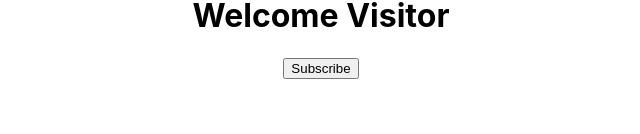
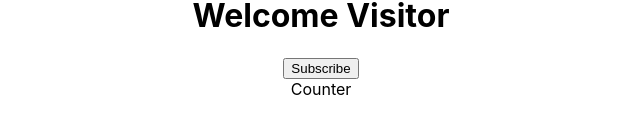
Before and after one commit to Asmaathabet/react-js-course, a React (Create React App) app: page / in a window 1280 px wide. Shown: the part 514-648 px from the top of the page, without its empty margins (319-959 px from the left). Built offline with nearby package versions, Linux system fonts and the light colour scheme.

Commit message:
add new class to the app

```diff
--- a/src/App.js
+++ b/src/App.js
@@ -4,6 +4,7 @@ import Greet from './components/Greet';
 import Welcome from './components/Welcome';
 import Hello from './components/Hello';
 import Message from './components/Message';
+import Counter from './components/Counter';
 import './App.css';
 
 function App() {
@@ -15,6 +16,7 @@ function App() {
       <Welcome name="Salma"  username="salma100" > <h1>Hi from Class</h1> </Welcome>
       <Hello />
       <Message />
+      <Counter />
     </div>
   );
 }
--- a/src/components/Counter.js
+++ b/src/components/Counter.js
@@ -4,7 +4,7 @@ class Counter extends Component {
     render() {
         return (
             <div>
-
+                Counter
             </div>
         )
     }
```
